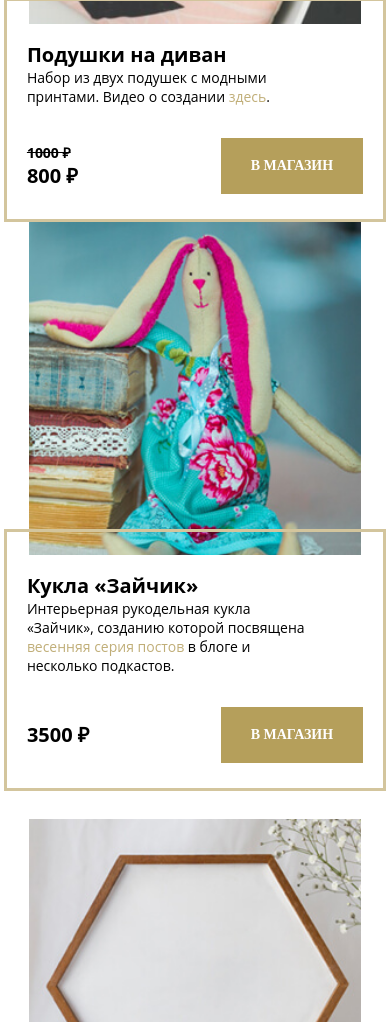
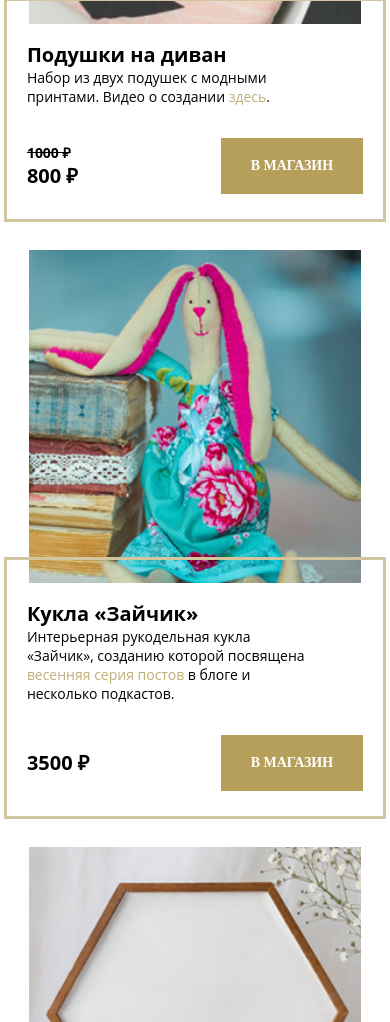
Before and after one commit to dobro1337/mq-diplom, a plain HTML site: page index.html in a window 390 px wide. Shown: the part 7975-8997 px from the top of the page. Drawn offline with Linux system fonts and the light colour scheme; a web font is replaced by a local one.

Commit message:
Add files via upload

```diff
--- a/css/style.css
+++ b/css/style.css
@@ -867,7 +867,7 @@
   .product {
     width: calc(100%);
   }
-  .product:nth-child(4n+4), .product:nth-child(4n+3)
+  .product:nth-child(n+2)
   {
     margin-top: 28px;
   }
```
